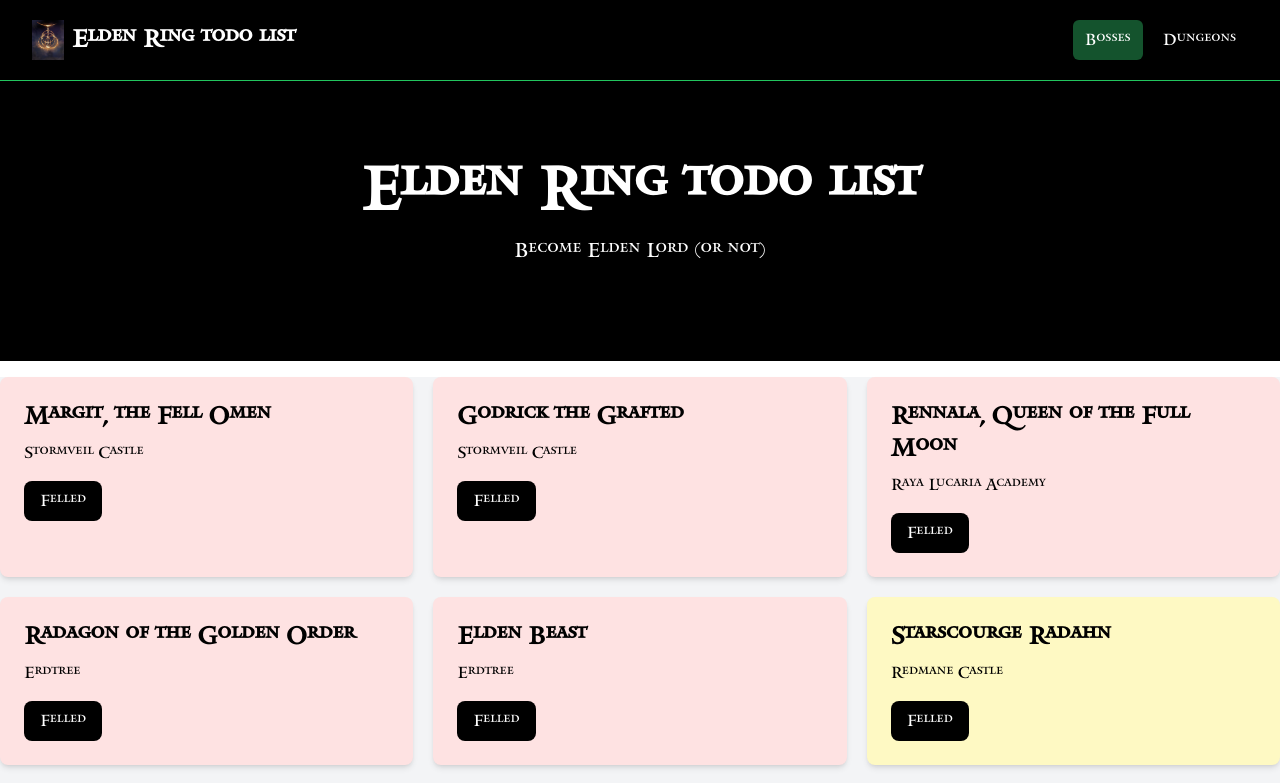
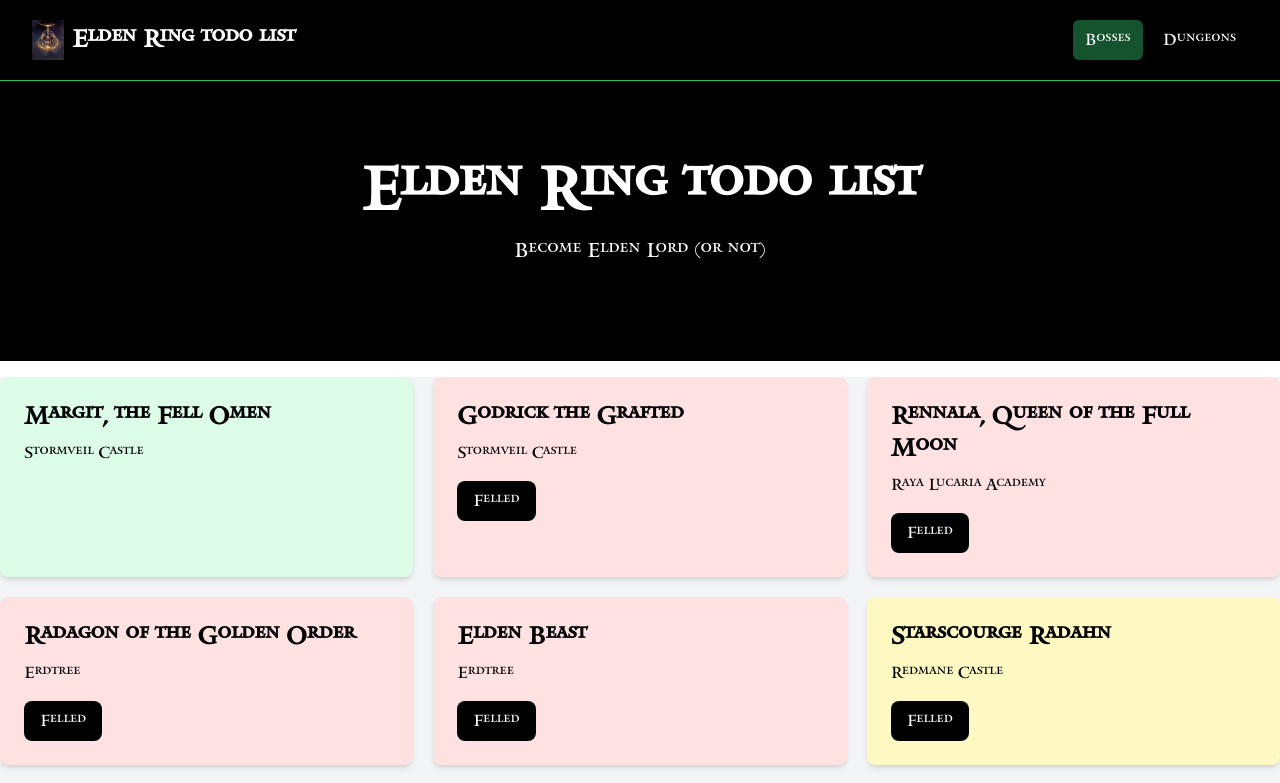
Before and after one commit to noodlemaster45/elden-ring-todo, a Vue app: page / in a window 1280 px wide. Shown: the top 783 px of the page. Built offline with nearby package versions, Linux system fonts and the light colour scheme; data requests are answered from the project's data file.

Commit message:
install json-server

```diff
--- a/package.json
+++ b/package.json
@@ -6,9 +6,12 @@
   "scripts": {
     "dev": "vite",
     "build": "vite build",
-    "preview": "vite preview"
+    "preview": "vite preview",
+    "server": "json-server --watch src/bosses.json"
   },
   "dependencies": {
+    "axios": "^1.8.1",
+    "json-server": "^1.0.0-beta.3",
     "vue": "^3.5.13"
   },
   "devDependencies": {
--- a/src/App.vue
+++ b/src/App.vue
@@ -1,10 +1,10 @@
 <script setup>
 import navbar from "@/components/navbar.vue"
 import hero from "@/components/hero.vue"
-import Bosses from "./components/Bosses.vue";
+import grids from "./components/Grids.vue";
 </script>
 <template>
   <navbar/>
   <hero/>
-  <Bosses/>
+  <grids/>
 </template>
--- a/src/assets/main.css
+++ b/src/assets/main.css
@@ -12,3 +12,6 @@
   html {
     @apply font-mantinia;
   }
+  .button {
+    cursor: pointer;
+  }
--- a/src/bosses.json
+++ b/src/bosses.json
@@ -1,17 +1,20 @@
- [
-    { "id": 1, "name": "Margit, the Fell Omen", "location": "Stormveil Castle", "mandatory": true },
-    { "id": 2, "name": "Godrick the Grafted", "location": "Stormveil Castle", "mandatory": true },
-    { "id": 3, "name": "Rennala, Queen of the Full Moon", "location": "Raya Lucaria Academy", "mandatory": true },
-    { "id": 4, "name": "Radagon of the Golden Order", "location": "Erdtree", "mandatory": true },
-    { "id": 5, "name": "Elden Beast", "location": "Erdtree", "mandatory": true },
-    { "id": 6, "name": "Starscourge Radahn", "location": "Redmane Castle", "mandatory": false },
-    { "id": 7, "name": "Morgott, the Omen King", "location": "Leyndell, Royal Capital", "mandatory": true },
-    { "id": 8, "name": "Mohg, Lord of Blood", "location": "Mohgwyn Palace", "mandatory": false },
-    { "id": 9, "name": "Malenia, Blade of Miquella", "location": "Elphael, Brace of the Haligtree", "mandatory": false },
-    { "id": 10, "name": "Dragonlord Placidusax", "location": "Crumbling Farum Azula", "mandatory": false },
-    { "id": 11, "name": "Fire Giant", "location": "Flame Peak", "mandatory": true },
-    { "id": 12, "name": "Rykard, Lord of Blasphemy", "location": "Volcano Manor", "mandatory": false },
-    { "id": 13, "name": "Godfrey, First Elden Lord", "location": "Erdtree", "mandatory": true },
-    { "id": 14, "name": "Hoarah Loux, Warrior", "location": "Erdtree", "mandatory": true },
-    { "id": 15, "name": "Regal Ancestor Spirit", "location": "Siofra River", "mandatory": false }
-  ]
+{
+  "bosses":
+[
+  { "id": 1, "name": "Margit, the Fell Omen", "location": "Stormveil Castle", "mandatory": true, "beaten": true },
+  { "id": 2, "name": "Godrick the Grafted", "location": "Stormveil Castle", "mandatory": true, "beaten": false },
+  { "id": 3, "name": "Rennala, Queen of the Full Moon", "location": "Raya Lucaria Academy", "mandatory": true, "beaten": false },
+  { "id": 4, "name": "Radagon of the Golden Order", "location": "Erdtree", "mandatory": true, "beaten": false },
+  { "id": 5, "name": "Elden Beast", "location": "Erdtree", "mandatory": true, "beaten": false },
+  { "id": 6, "name": "Starscourge Radahn", "location": "Redmane Castle", "mandatory": false, "beaten": false },
+  { "id": 7, "name": "Morgott, the Omen King", "location": "Leyndell, Royal Capital", "mandatory": true, "beaten": false },
+  { "id": 8, "name": "Mohg, Lord of Blood", "location": "Mohgwyn Palace", "mandatory": false, "beaten": false },
+  { "id": 9, "name": "Malenia, Blade of Miquella", "location": "Elphael, Brace of the Haligtree", "mandatory": false, "beaten": false },
+  { "id": 10, "name": "Dragonlord Placidusax", "location": "Crumbling Farum Azula", "mandatory": false, "beaten": false },
+  { "id": 11, "name": "Fire Giant", "location": "Flame Peak", "mandatory": true, "beaten": false },
+  { "id": 12, "name": "Rykard, Lord of Blasphemy", "location": "Volcano Manor", "mandatory": false, "beaten": false },
+  { "id": 13, "name": "Godfrey, First Elden Lord", "location": "Erdtree", "mandatory": true, "beaten": false },
+  { "id": 14, "name": "Hoarah Loux, Warrior", "location": "Erdtree", "mandatory": true, "beaten": false },
+  { "id": 15, "name": "Regal Ancestor Spirit", "location": "Siofra River", "mandatory": false, "beaten": false }
+]
+}
--- a/src/components/Boss.vue
+++ b/src/components/Boss.vue
@@ -1,17 +1,21 @@
 <script setup>
 import card from "@/components/Card.vue"
-import { defineProps } from "vue";
-defineProps({
+import { defineProps, ref } from "vue";
+const props = defineProps({
     boss: Object
 });
+const bossData = ref({})
+const setBeaten = () =>{
+    bossData.beaten = props.boss;
+}
 </script>
 <template>
-    <card :bg = "boss.mandatory?'bg-red-100':'bg-yellow-100'">
+    <card :bg = "boss.beaten ?   'bg-green-100': boss.mandatory?'bg-red-100':'bg-yellow-100'">
         <h2 class="text-2xl font-bold">{{ boss.name }}</h2>
         <p class="mt-2 mb-4">
             {{ boss.location }}
         </p>
-        <a href="" class="inline-block bg-black text-white rounded-lg px-4 py-2 hover:bg-gray-700">
+        <a v-if="!boss.beaten" v-on:click="setBeaten" class="inline-block bg-black text-white rounded-lg px-4 py-2 hover:bg-gray-700 button">
             Felled
         </a>
     </card>
--- a/src/components/Bosses.vue
+++ /dev/null
@@ -1,12 +0,0 @@
-<script setup>
-import bossesData from "@/bosses.json"
-import Boss from "@/components/Boss.vue"
-import { ref } from "vue";
-const bosses = ref(bossesData);
-</script>
-<template>
-    <div class="grid grid-cols-3 gap-5 bg-gray-100">
-        <Boss v-for="boss in bosses" :key="boss.id" :boss="boss">
-        </Boss>
-    </div>
-</template>
--- /dev/null
+++ b/src/components/Grids.vue
@@ -0,0 +1,21 @@
+<script setup>
+import bossesData from "@/bosses.json"
+import Boss from "@/components/Boss.vue"
+import { ref, onMounted } from "vue";
+import axios from "axios";
+const bosses = ref([]);
+onMounted(async()=>{
+    try {
+        const response = await axios.get('http://localhost:3000/bosses');
+        bosses.value = response.data;
+    } catch (error) {
+        console.error('you dumb dumb');
+    }
+})
+</script>
+<template>
+    <div class="grid grid-cols-3 gap-5 bg-gray-100">
+        <Boss v-for="boss in bosses" :key="boss.id" :boss="boss">
+        </Boss>
+    </div>
+</template>
```
Also changed, not shown: 1 other file (tests, documents, lock files or other folders).
